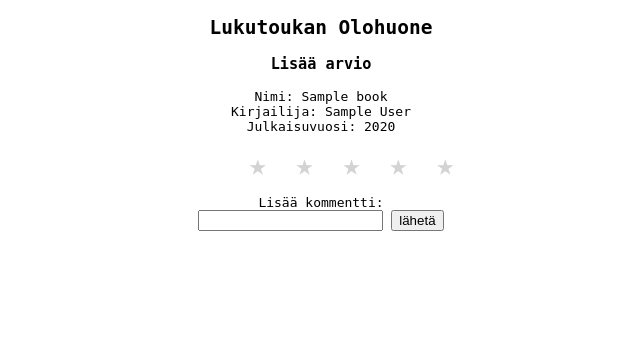
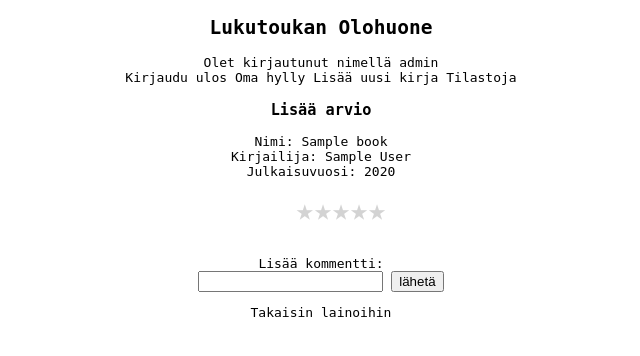
Before and after one commit to sakorh/LukutoukanOlohuone, a Flask app: template templates/add_review.html in a window 1280 px wide. Shown: the top 356 px of the page, without its empty margins (319-959 px from the left). Run offline with Flask 3, Linux system fonts and the light colour scheme; a user stored in the database is signed in; the template is opened without the code that fills it: most values are stand-ins (such as "Sample title", 1, 10 or a date in 2020).

Commit message:
layout changes + more logical star rating

```diff
--- a/static/main.css
+++ b/static/main.css
@@ -4,8 +4,17 @@ body {
     text-align: center;
 }
 
+a {
+    text-decoration: none;
+    color: black;
+}
+.star-rating {
+    display: inline-block;
+}
+
 .star-rating > input {
-    visibility: hidden;
+    display: none;
+    float: left;
 }
 
 .star-rating > label {
@@ -17,7 +26,18 @@ body {
 	content: "★";
 }
 
-.star-rating > input[type="radio"]:checked ~ label {
+.star-rating > input ~ label {
+    float: right;
+}
+
+.star-rating > input:not(:checked) + label:hover,
+.star-rating > input:not(:checked) ~ label:hover ~ label {
+	color: gold;
+}
+
+.star-rating > input:checked ~ label:hover ~ label,
+.star-rating > input:checked + label:hover,
+.star-rating > input:checked ~ label {
 	color: gold;
 }
 .stars .checked {
--- a/templates/add_review.html
+++ b/templates/add_review.html
@@ -15,4 +15,5 @@ Julkaisuvuosi: {{ book.year }} <br>
         <input type="submit" value="lähetä">
     </p>
 </form>
+<a href="/my">Takaisin lainoihin</a>
 {% endblock %}
--- a/templates/layout.html
+++ b/templates/layout.html
@@ -2,5 +2,14 @@
 <link rel="stylesheet" href="/static/main.css">
 <link rel="stylesheet" href="https://cdnjs.cloudflare.com/ajax/libs/font-awesome/4.7.0/css/font-awesome.min.css">
 <title>Lukutoukan Olohuone {% block title %}{% endblock %}</title>
-<h2>Lukutoukan Olohuone</h2>
+<h2><a href="/">Lukutoukan Olohuone</a></h2>
+{% if session.user_id %}
+<p>Olet kirjautunut nimellä {{ session.username }} <br>
+<a href="/logout">Kirjaudu ulos</a>
+<a href="/my">Oma hylly</a>
+{% if session.user_role == 2 %}
+<a href="/add_book">Lisää uusi kirja</a>
+<a href="/stats">Tilastoja</a>
+{% endif %}</p>
+{% endif %}
 {% block content %}{% endblock %}
```
Also changed, not shown: templates/index.html (+0 -7 lines).
